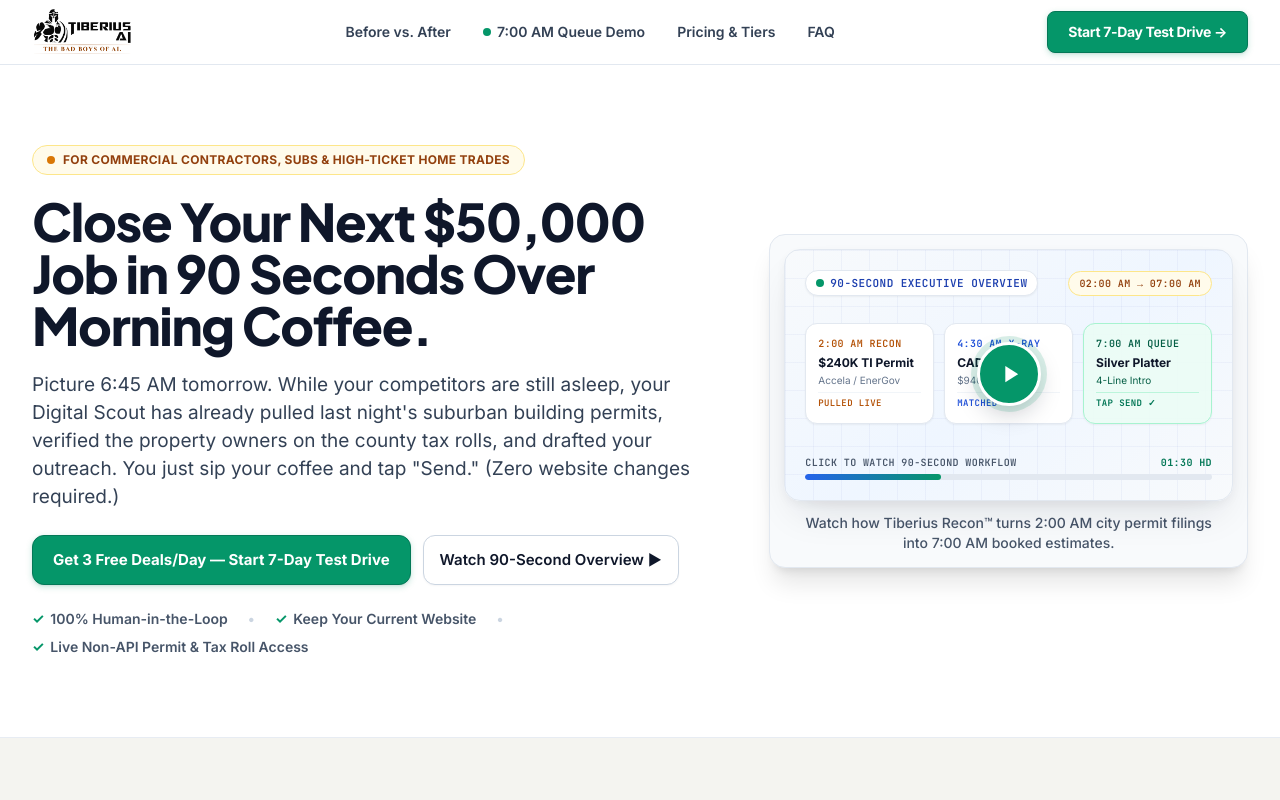
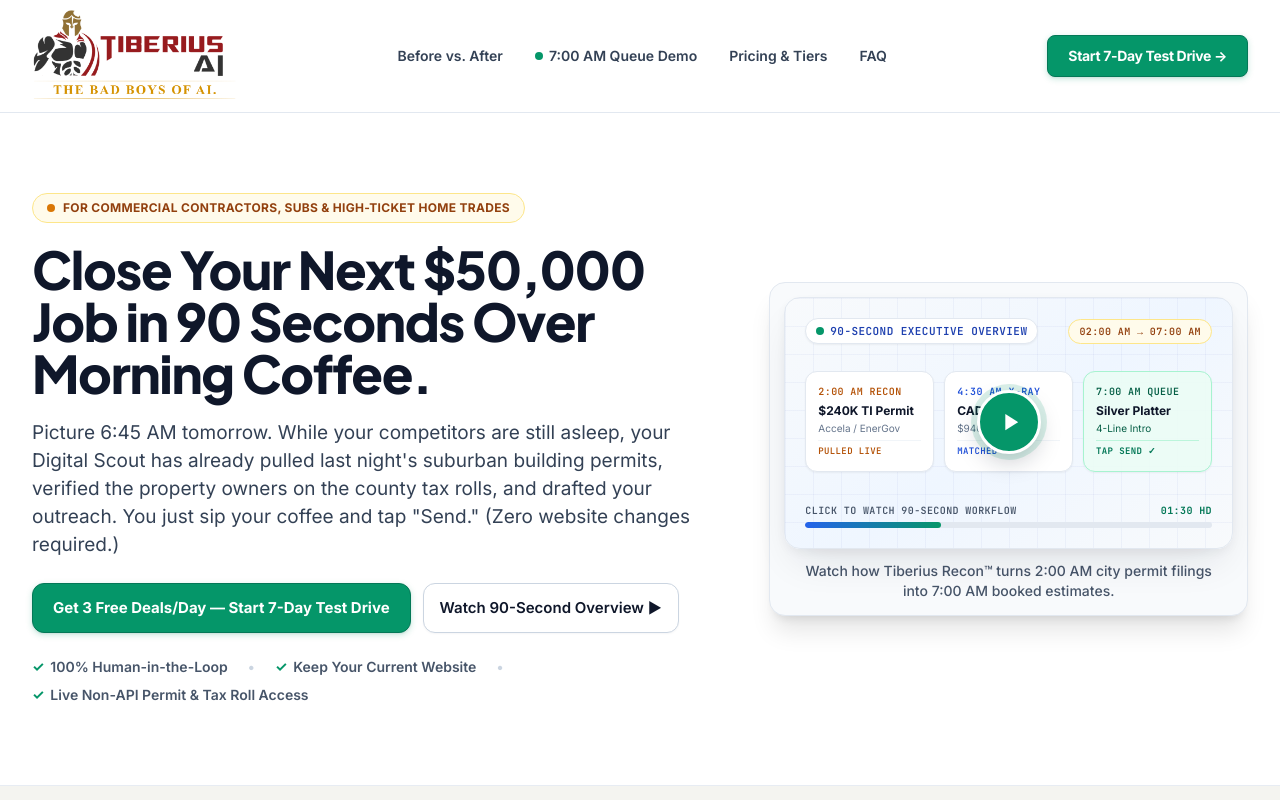
Before and after one commit to Tiberius-AI/tiberius-recon, a plain HTML site: page index.html in a window 1280 px wide. Shown: the top 800 px of the page. Drawn offline with nearby package versions, Linux system fonts and the light colour scheme; files that its build step writes are made by us from their sources; files whose address does not match are found by name.

Commit message:
Update header & footer to logo4.png with Bad Boys of AI slogan, 50% larger desktop logo, and full-width mobile logo header

```diff
--- a/index.html
+++ b/index.html
@@ -114,17 +114,17 @@
 
   <!-- ========================================================================
        STICKY LIGHT-MODE NAVBAR
-       - Exact Homepage Brand Logo Asset on Left (adjusted for #FFFFFF header)
-       - Mobile Navbar Locked at 64px (h-16) with Logo Left + 1 Clean CTA Right
+       - Mobile: Logo takes the entire top space (no buttons or menus on mobile)
+       - Desktop: 50% larger logo on left + nav links center + CTA button right
        ======================================================================== -->
   <header id="command-navbar" class="enterprise-navbar">
-    <div class="max-w-[1280px] mx-auto px-4 sm:px-6 lg:px-8 h-16 flex items-center justify-between gap-3">
-      <!-- Left: Exact Homepage Brand Logo Image (/images/tiberius-ai.png) -->
+    <div class="max-w-[1280px] mx-auto px-3 sm:px-6 lg:px-8 py-2 md:py-0 md:h-28 flex items-center justify-center md:justify-between gap-4">
+      <!-- Left (Full-Width Centered on Mobile): logo4.png with "THE BAD BOYS OF AI." slogan -->
       <a href="/" class="brand-logo focus:outline-none" aria-label="Tiberius AI Home">
         <img
-          src="/images/tiberius-ai.png"
-          onerror="this.onerror=null;this.src='images/tiberius-ai.png';"
-          alt="Tiberius AI"
+          src="/images/logo4.png"
+          onerror="this.onerror=null;this.src='images/logo4.png';"
+          alt="Tiberius AI — The Bad Boys of AI."
           class="brand-logo-img"
         />
       </a>
@@ -140,11 +140,11 @@
         <a href="#faq" class="hover:text-blue-700 transition-colors">FAQ</a>
       </nav>
 
-      <!-- Right: One Clean Button on Mobile & Desktop -->
-      <div class="flex items-center flex-shrink-0">
+      <!-- Right (Desktop/Tablet Only — Hidden on Mobile): Primary CTA Button -->
+      <div class="hidden md:flex items-center flex-shrink-0">
         <a
           href="#activation-vault"
-          class="btn-trust-emerald px-3.5 sm:px-5 py-2 sm:py-2.5 rounded-lg text-xs sm:text-sm tracking-tight whitespace-nowrap inline-flex items-center gap-1.5"
+          class="btn-trust-emerald px-5 py-2.5 rounded-lg text-sm tracking-tight whitespace-nowrap inline-flex items-center gap-1.5"
         >
           <span>Start 7-Day Test Drive →</span>
         </a>
@@ -1426,10 +1426,10 @@
       <div>
         <a href="/" class="brand-logo mb-3 focus:outline-none" aria-label="Tiberius AI Home">
           <img
-            src="/images/tiberius-ai.png"
-            onerror="this.onerror=null;this.src='images/tiberius-ai.png';"
-            alt="Tiberius AI"
-            class="brand-logo-img"
+            src="/images/logo4.png"
+            onerror="this.onerror=null;this.src='images/logo4.png';"
+            alt="Tiberius AI — The Bad Boys of AI."
+            class="footer-logo-img"
           />
         </a>
         <p class="text-xs sm:text-sm text-[#64748B] max-w-md">
--- a/styles.css
+++ b/styles.css
@@ -82,19 +82,25 @@
 }
 
 /* ==========================================================================
-   STICKY LIGHT-MODE NAVBAR (LOCKED AT 64PX / h-16 ON MOBILE)
+   LIGHT-MODE NAVBAR (FULL-WIDTH LOGO HEADER ON MOBILE, STICKY ON DESKTOP)
    ========================================================================== */
 .enterprise-navbar {
-  position: sticky;
-  top: 0;
-  left: 0;
-  right: 0;
+  position: relative;
   z-index: 100;
-  background: rgba(255, 255, 255, 0.92);
+  background: rgba(255, 255, 255, 0.96);
   backdrop-filter: blur(12px);
   -webkit-backdrop-filter: blur(12px);
   border-bottom: 1px solid #E2E8F0;
   transition: background-color 0.2s ease, box-shadow 0.2s ease;
+}
+
+@media (min-width: 768px) {
+  .enterprise-navbar {
+    position: sticky;
+    top: 0;
+    left: 0;
+    right: 0;
+  }
 }
 
 .enterprise-navbar.is-scrolled {
@@ -103,33 +109,46 @@
 }
 
 .brand-logo {
-  display: inline-flex;
+  display: flex;
   align-items: center;
+  justify-content: center;
   text-decoration: none;
-  flex-shrink: 0;
+  width: 100%;
 }
 
-/* The homepage /images/tiberius-ai.png asset has white "TIBERIUS AI" letters
-   and gold "THE BAD BOYS OF AI." tagline. Using invert + hue-rotate(180deg)
-   converts the white letters to Deep Slate (#0F172A) while preserving the
-   warm gold/amber tagline on a crisp #FFFFFF navbar. */
+/* Mobile (<768px): Logo takes the entire top header space with no buttons or menus */
 .brand-logo-img {
-  height: 38px;
-  max-height: 38px;
-  width: auto;
-  max-width: 175px;
+  width: 100%;
+  max-width: 345px;
+  height: auto;
+  max-height: none;
   object-fit: contain;
   display: block;
-  flex-shrink: 0;
-  filter: invert(0.92) hue-rotate(180deg) saturate(1.45) contrast(1.12);
 }
 
+/* Desktop (>=768px): 50% larger logo on the left */
 @media (min-width: 768px) {
+  .brand-logo {
+    display: inline-flex;
+    width: auto;
+    justify-content: flex-start;
+    flex-shrink: 0;
+  }
+
   .brand-logo-img {
-    height: 46px;
-    max-height: 46px;
-    max-width: 220px;
+    height: 92px;
+    max-height: 92px;
+    width: auto;
+    max-width: 380px;
   }
+}
+
+.footer-logo-img {
+  height: 64px;
+  width: auto;
+  max-width: 280px;
+  object-fit: contain;
+  display: block;
 }
 
 /* ==========================================================================
```
Also changed, not shown: images/logo4.png (added).
